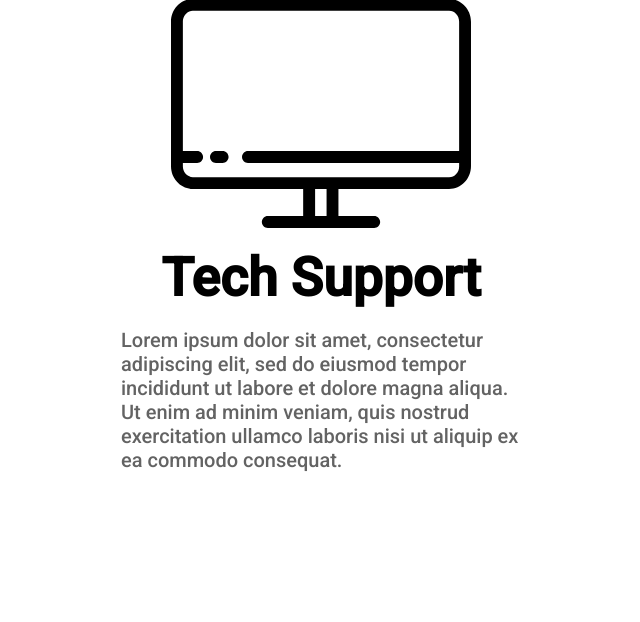
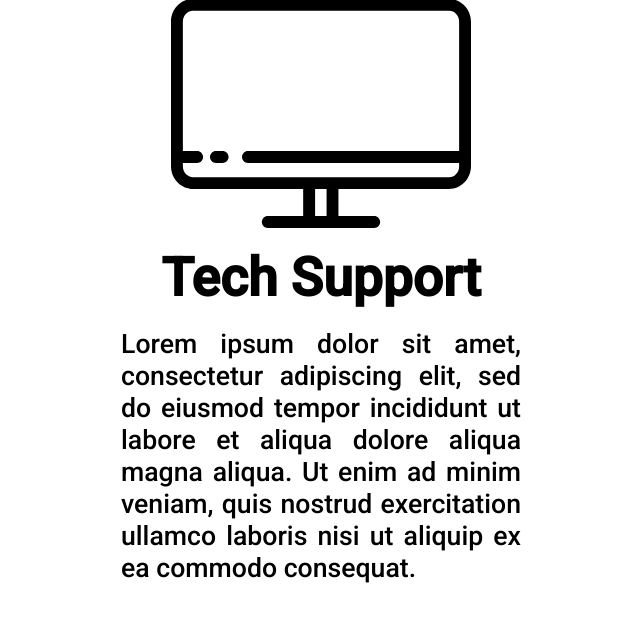
Before and after one commit to loganhawker/loganhawker.github.io, a PHP site: page /services in a window 1280 px wide. Shown: the part 121-743 px from the top of the page, without its empty margins (319-959 px from the left). Run offline with PHP 8.4, Linux system fonts and the light colour scheme.

Commit message:
Fixed service, added filler text

```diff
--- a/services/index.html
+++ b/services/index.html
@@ -37,7 +37,7 @@
             <br>
             <a class="name">Tech Support</a>
             <br>
-            <a class="description">Lorem ipsum dolor sit amet, consectetur adipiscing elit, sed do eiusmod tempor incididunt ut labore et dolore magna aliqua. Ut enim ad minim veniam, quis nostrud exercitation ullamco laboris nisi ut aliquip ex ea commodo consequat.</a>
+            <b class="desc"> Lorem ipsum dolor sit amet, consectetur adipiscing elit, sed do eiusmod tempor incididunt ut labore et aliqua dolore aliqua magna aliqua. Ut enim ad minim veniam, quis nostrud exercitation ullamco laboris nisi ut aliquip ex ea commodo consequat.</b>
         </div>
     </div>
 </div>
--- a/services/single.css
+++ b/services/single.css
@@ -105,6 +105,12 @@ a {
     display: block;
     text-align: center;
 }
+.desc {
+    color: black;
+    text-align: justify;
+    display: block;
+    font-weight: 100;
+}
 
 /* Mobile */
 @media (max-width : 443px ){
@@ -183,9 +189,10 @@ a {
     .name {
         font-size: 40pt;
     }
-    .description {
-        font-size: 15pt;
+    .desc {
+        font-size: 20pt;
     }
+
 }
 .container{
 	background: transparent;
```
